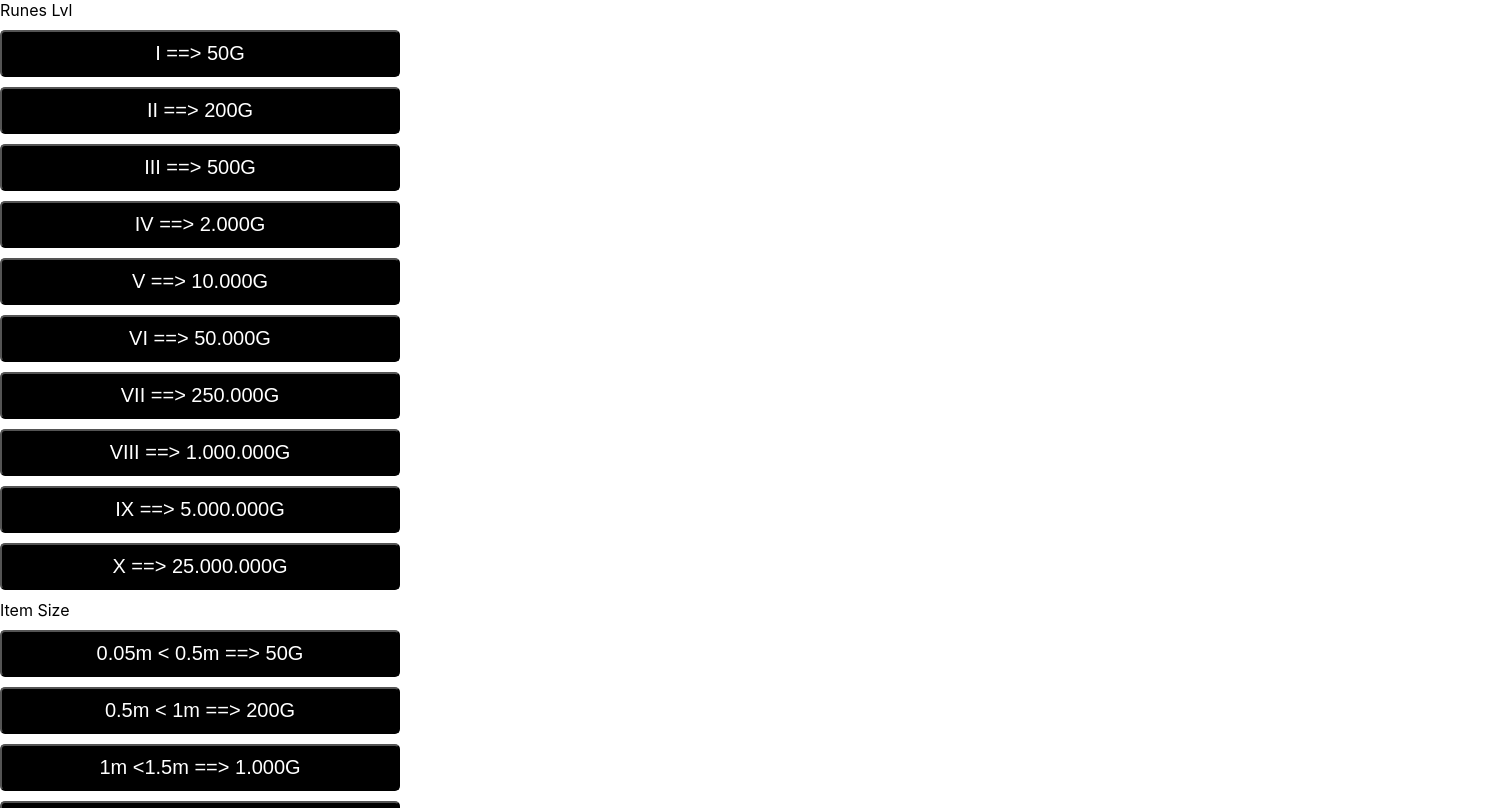
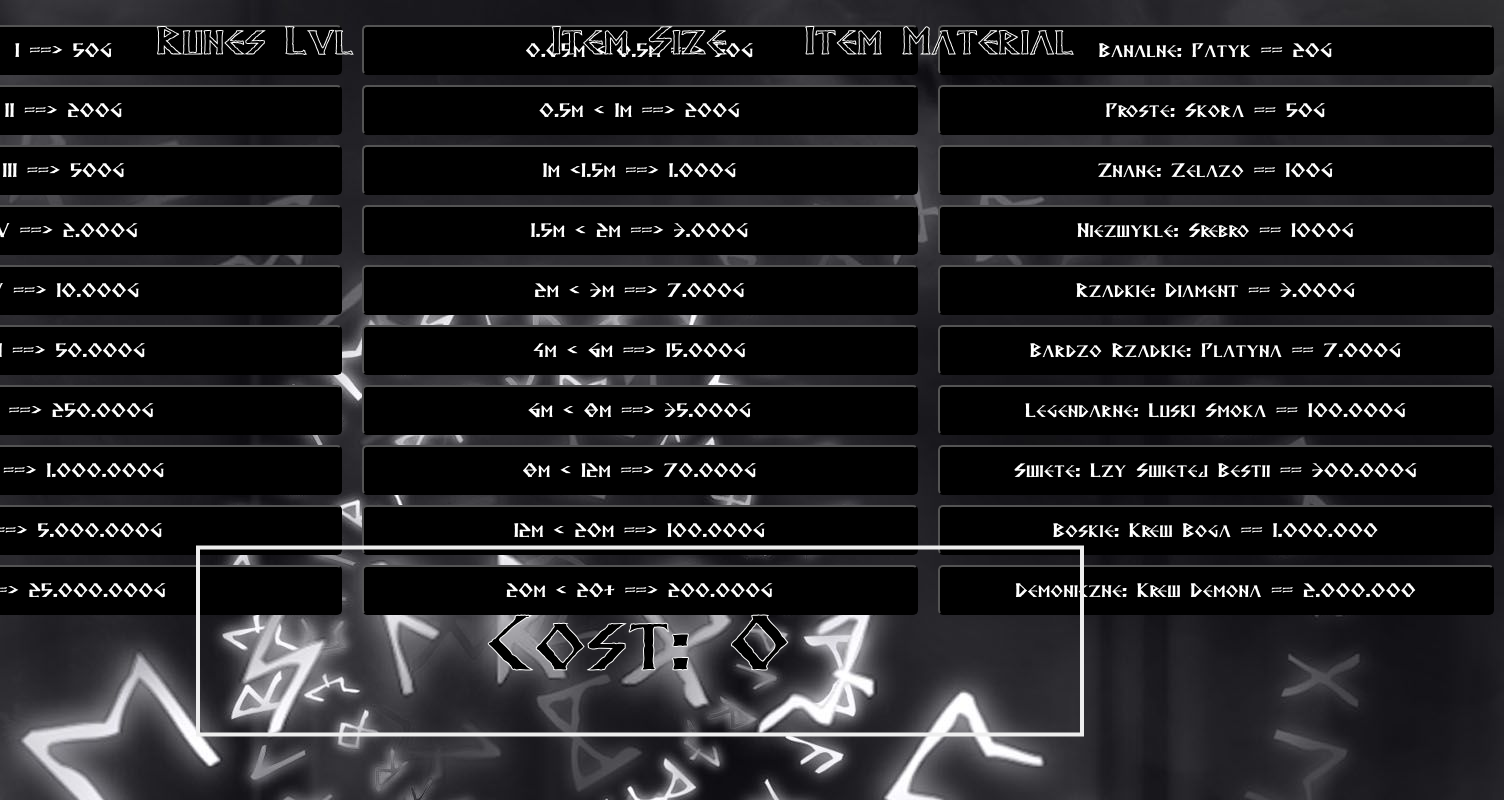
Before and after one commit to Setiver/CalcRunes, a React (Create React App) app in the folder calcRunes/: page / in a window 1280 px wide. Shown: the top 808 px of the page, 1504 px wide, since content can reach past the window. Built offline with nearby package versions, Linux system fonts and the light colour scheme.

Commit message:
kolor i obliczenia

```diff
--- a/calcRunes/src/App.css
+++ b/calcRunes/src/App.css
@@ -1,40 +1,101 @@
+* {
+  margin: 0;
+  padding: 0;
+  box-sizing: inherit;
+}
+
+@font-face {
+  font-family: 'RunesFont';
+  src: url(res/Anglodavek-a55E.ttf);
+}
+
+body {
+  background-image: url(res/runetable.jpg);
+  height: 100vh;
+  font-family: 'RunesFont', serif;
+}
+
+/* position of text */
+.text-abowe-buttons {
+  position: inherit;
+  text-align: center;
+  font-size: 40px;
+  font-family: inherit;
+  -webkit-text-stroke-width: 1px;
+  -webkit-text-stroke-color: rgb(255, 255, 255);
+}
+
+.runes-lvl-position {
+  position: absolute;
+  top: 5%;
+  left: 20%;
+  transform: translate(-50%, -50%);
+}
+
+.item-size-position {
+  position: absolute;
+  top: 5%;
+  left: 50%;
+  transform: translate(-50%, -50%);
+}
+
+.item-material-position {
+  position: absolute;
+  top: 5%;
+  right: 5.5%;
+  transform: translate(-50%, -50%);
+}
+
+/* buttons look */
+
+.buttons-styles {
+  background-color: black;
+  color: white;
+  font-size: 20px;
+  font-family: inherit;
+  padding: 10px 60px;
+  border-radius: 5px;
+  margin: 10px 10px;
+  cursor: pointer;
+}
+
+/* buttons position */
+.Block button {
+  display: block;
+  width: 27rem;
+  text-align: center;
+}
+/* position of all buttons */
+.container {
+  display: flex;
+  flex-direction: row;
+  justify-content: center;
+  align-items: center;
+  max-width: 100%;
+  height: 80vh;
+}
+
+.row {
+  display: flex;
+  max-width: 100%;
+  flex-direction: row;
+}
+
 .equation {
+  position: absolute;
+  left: 50%;
+  bottom: -10%;
   background: none;
   border: 4px solid #eee;
   font-family: inherit;
   color: inherit;
   font-size: 5rem;
   padding: 2.5rem;
-  width: 25rem;
+  width: 50rem;
   text-align: center;
   display: block;
   margin-bottom: 3rem;
+  transform: translate(-50%, -50%);
+  -webkit-text-stroke-width: 1px;
+  -webkit-text-stroke-color: rgb(255, 255, 255);
 }
-/* buttons */
-.buttons-styles {
-  background-color: black;
-  color: white;
-  font-size: 20px;
-  padding: 10px 60px;
-  border-radius: 5px;
-  margin: 10px 0px;
-  cursor: pointer;
-}
-
-.lvlBlock button {
-  display: block;
-  width: 25rem;
-  text-align: center;
-}
-
-.sizeBlock button {
-  display: block;
-  width: 25rem;
-  text-align: center;
-}
-
-.materialBlock button {
-  display: block;
-  width: 25rem;
-  text-align: center;
-}
--- a/calcRunes/src/res/opis.js
+++ b/calcRunes/src/res/opis.js
@@ -17,21 +17,25 @@ export const sizeItem = [
   '1m <1.5m ==> 1.000G',
   '1.5m < 2m ==> 3.000G',
   '2m < 3m ==> 7.000G',
-  '3m < 4m ==> 15.000G',
+  '4m < 6m ==> 15.000G',
+  '6m < 8m ==> 35.000G',
+  '8m < 12m ==> 70.000G',
+  '12m < 20m ==> 100.000G',
+  '20m < 20+ ==> 200.000G',
 ];
 
 export const itemMaterial = [
-  'Banalne:        Patyk, kamień                       == 20G',
-  'Proste:         Skóra, proste drewno                == 50G',
-  'Znane:          Żelazo, miedź                       == 100G',
-  'Niezwykłe:      Złoto, Srebro                       == 1000G',
-  'Rzadkie:        Diament, Skóra latającego Wieloryba == 3.000G',
-  'Bardzo Rzadkie: Platyna, Specyficzne Kryształy      == 7.000G',
-  'Legendarne:     Łuski Smoka, Ząb Lewiatana          == 100.000G',
-  'Święte:         Łzy Świętej Bestii, Pióra Feniksa   == 300.000G',
-  'Boskie:         Tkanina ze sukni Ateny, Krew Boga   == 1.000.000',
-  'Demoniczne:     Róg Szatana, Krew Demonów           == 2.000.000',
+  'Banalne:        Patyk                               == 20G',
+  'Proste:         Skora                               == 50G',
+  'Znane:          Zelazo                              == 100G',
+  'Niezwykle:      Srebro                              == 1000G',
+  'Rzadkie:        Diament                             == 3.000G',
+  'Bardzo Rzadkie: Platyna                             == 7.000G',
+  'Legendarne:     Luski Smoka                         == 100.000G',
+  'Swiete:         Lzy Swietej Bestii                  == 300.000G',
+  'Boskie:         Krew Boga                           == 1.000.000',
+  'Demoniczne:     Krew Demona                         == 2.000.000',
 ];
 export const moneyMaterial = [20, 50, 100, 1000, 3000, 7000, 100000, 300000, 1000000, 2000000];
 export const moneyLvl = [50, 200, 500, 2000, 10000, 50000, 250000, 1000000, 5000000, 25000000];
-export const moneySize = [50, 200, 1000, 3000, 7000, 15000];
+export const moneySize = [50, 200, 1000, 3000, 7000, 15000, 35000, 70000, 100000, 200000];
--- a/calcRunes/src/res/runes.js
+++ b/calcRunes/src/res/runes.js
@@ -1,13 +1,32 @@
 import { useState } from 'react';
+
 import { lvl, sizeItem, itemMaterial, moneyLvl, moneyMaterial, moneySize } from './opis.js';
-
 const RunesLvL = () => {
   const [values, setValues] = useState([]);
 
   function Lista(props) {
     const { items, name, moneyArray, classes } = props;
+    const [colors, setColors] = useState(Array(items.length).fill('black'));
+
+    const handleButtonClickColor = (event, index) => {
+      event.preventDefault();
+
+      const newColors = [...colors];
+      newColors[index] = newColors[index] === 'black' ? 'green' : 'black';
+      setColors(newColors);
+    };
+
     const itemsOptions = items.map((obj, index) => (
-      <button className="buttons-styles" key={index} value={moneyArray[index]} onClick={handleButtonClick}>
+      <button
+        className={`buttons-styles`}
+        key={index}
+        value={moneyArray[index]}
+        // onClick={handleButtonClick}
+        onClick={event => {
+          handleButtonClick(event);
+          handleButtonClickColor(event, index);
+        }}
+        style={{ backgroundColor: colors[index] }}>
         {obj}
       </button>
     ));
@@ -22,32 +41,38 @@ const RunesLvL = () => {
     const value = parseInt(event.target.value);
     if (values.length < 3) {
       setValues([...values, value]);
+    } else {
+      setValues([...values.slice(1), value]);
     }
   };
 
+  const mathRunes = values.reduce((acc, cur) => acc + cur, 0);
+
   return (
-    <div>
-      <div>
-        <label>Runes Lvl</label>
+    <div className="container ">
+      {/* ------------------------------------------------------------------ */}
+      <div className="text-abowe-buttons runes-lvl-position">Runes Lvl</div>
+      <div className="row">
         <form>
-          <Lista items={lvl} name="runes-lvl" moneyArray={moneyLvl} classes={'lvlBlock'} />
+          <Lista items={lvl} name="runes-lvl" moneyArray={moneyLvl} classes={'Block block-lvl'} />
         </form>
       </div>
-      <div>
-        <label>Item Size</label>
+      {/* ------------------------------------------------------------------ */}
+      <div className="text-abowe-buttons item-size-position">Item Size</div>
+      <div className="row">
         <form>
-          <Lista items={sizeItem} name="item-size" moneyArray={moneySize} classes={'sizeBlock'} />
+          <Lista items={sizeItem} name="item-size" moneyArray={moneySize} classes={'Block block-size'} />
         </form>
       </div>
-      <div>
-        <label>Item Material</label>
+      {/* ------------------------------------------------------------------ */}
+      <div className="text-abowe-buttons item-material-position">Item Material</div>
+      <div className="row">
         <form>
-          <Lista items={itemMaterial} name="item-material" moneyArray={moneyMaterial} classes={'materialBlock'} />
+          <Lista items={itemMaterial} name="item-material" moneyArray={moneyMaterial} classes={'Block block-money'} />
         </form>
       </div>
-      <div>
-        <p>Values: {values.reduce((acc, cur) => acc + cur, 0)}</p>
-      </div>
+      {/* ------------------------------------------------------------------ */}
+      <p className="equation">Cost: {mathRunes}</p>
     </div>
   );
 };
```
Also changed, not shown: calcRunes/src/res/Anglodavek-a55E.ttf (added), calcRunes/src/res/runetable.jpg (added).
